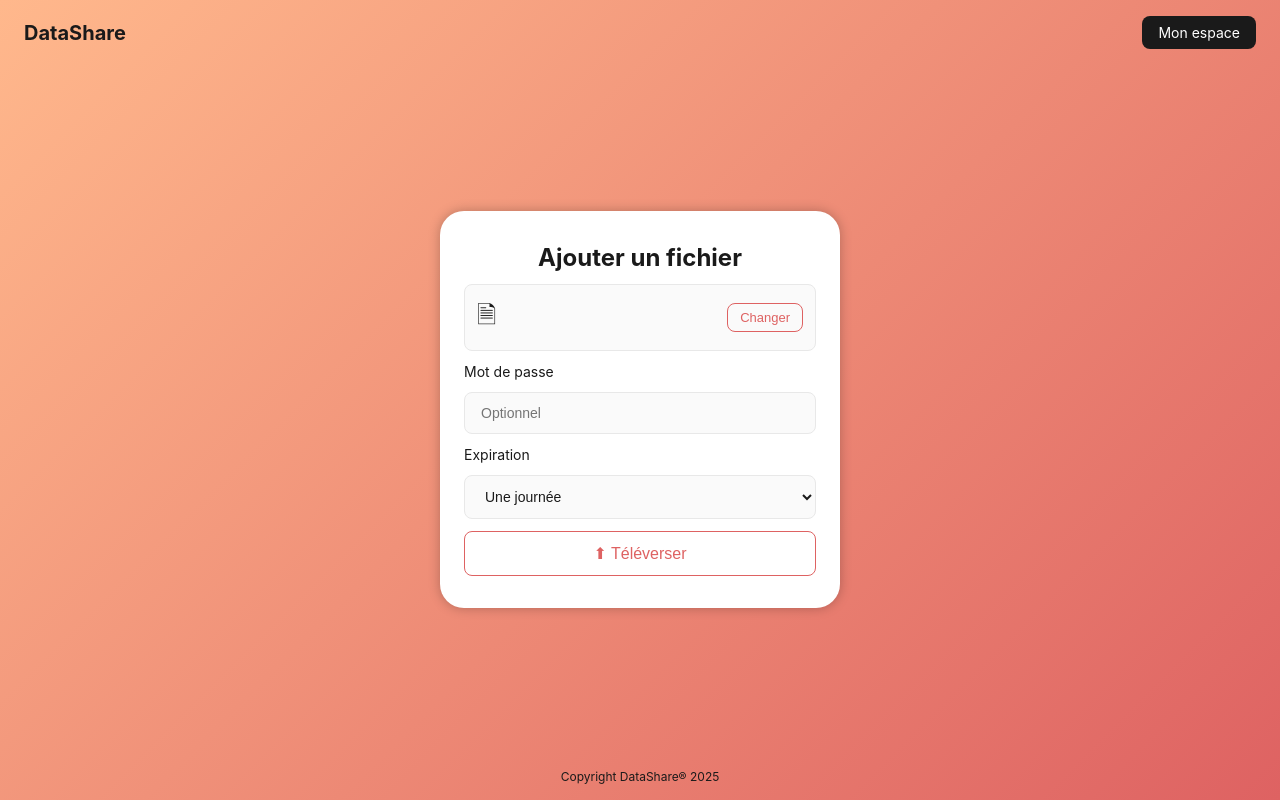
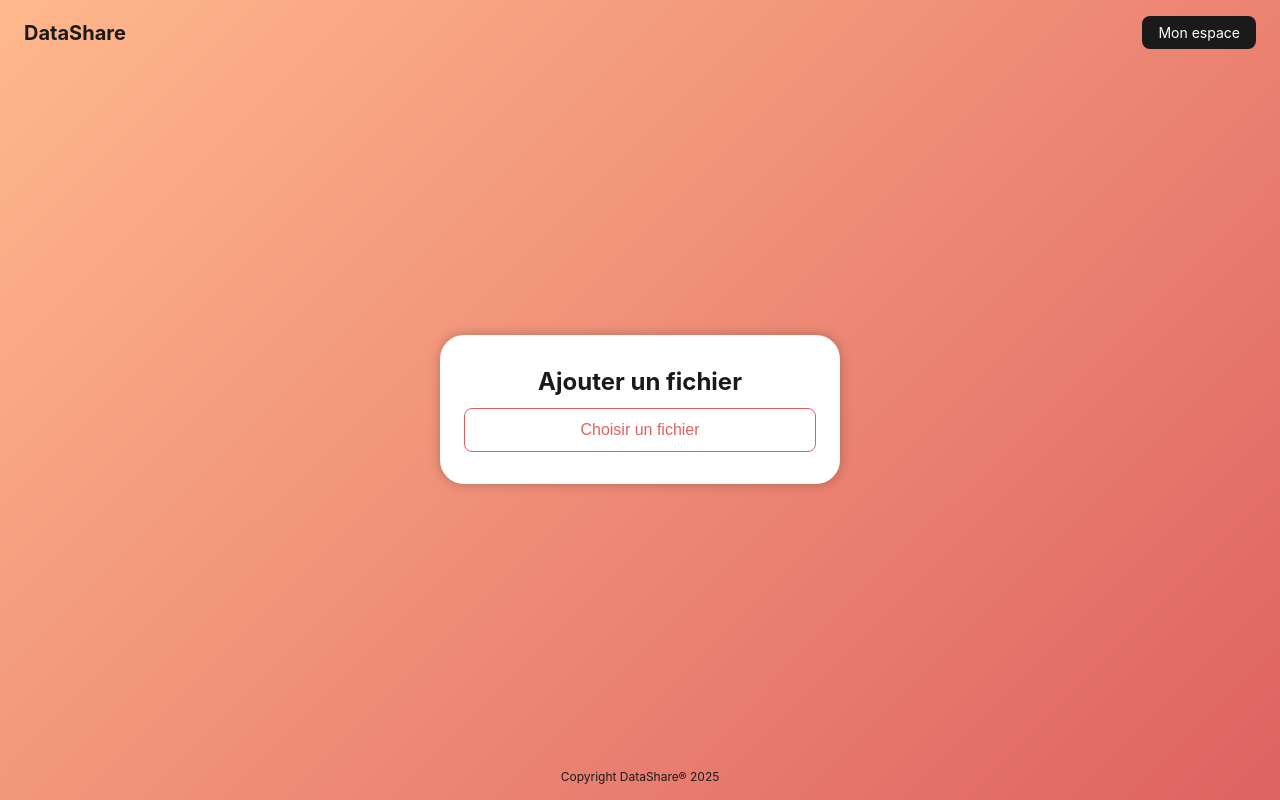
Before and after one commit to LaurentGourouvin/oc-datashare, a React app in the folder frontend/: page /upload in a window 1280 px wide. Built offline with nearby package versions, Linux system fonts and the light colour scheme; no server answers; sample sign-in values are in the browser's storage; the HTML template or start-up script is replaced by a standard one.

Commit message:
feat(Upload): add default setting in Upload component

```diff
--- a/frontend/src/pages/Upload/Upload.tsx
+++ b/frontend/src/pages/Upload/Upload.tsx
@@ -1,16 +1,12 @@
 import { useState, useRef } from 'react';
-import { useLocation } from 'react-router-dom';
 import Header from '../../components/Header/Header';
 import './Upload.css';
 import { uploadFile, type UploadResult } from '../../services/Files/files.service';
 
-type UploadState = 'selected' | 'error' | 'success';
+type UploadState = 'default' | 'selected' | 'error' | 'success';
 export default function Upload() {
-    const location = useLocation();
-    const initialFile = location.state?.file as File | undefined;
-
-    const [state, setState] = useState<UploadState>('selected');
-    const [file, setFile] = useState<File | null>(initialFile ?? null);
+    const [state, setState] = useState<UploadState>('default');
+    const [file, setFile] = useState<File | null>( null);
     const [password, setPassword] = useState('');
     const [expiration, setExpiration] = useState('1');
     const [uploadResult, setUploadResult] = useState<UploadResult | null>(null);
@@ -57,8 +53,19 @@ export default function Upload() {
 
     return (
         <div className="gradient-bg">
-            <Header variant="login" />
+            <Header />
             <div className="upload__wrapper">
+                {state === 'default' && (
+                    <div className="upload__card">
+                        <h1 className="upload__title">Ajouter un fichier</h1>
+                        <button
+                            className="upload__submit-btn"
+                            onClick={() => inputRef.current?.click()}
+                        >
+                            Choisir un fichier
+                        </button>
+                    </div>
+                )}
                 {(state === 'selected' || state === 'error') && (
                     <div className="upload__card">
                         <h1 className="upload__title">Ajouter un fichier</h1>
```
